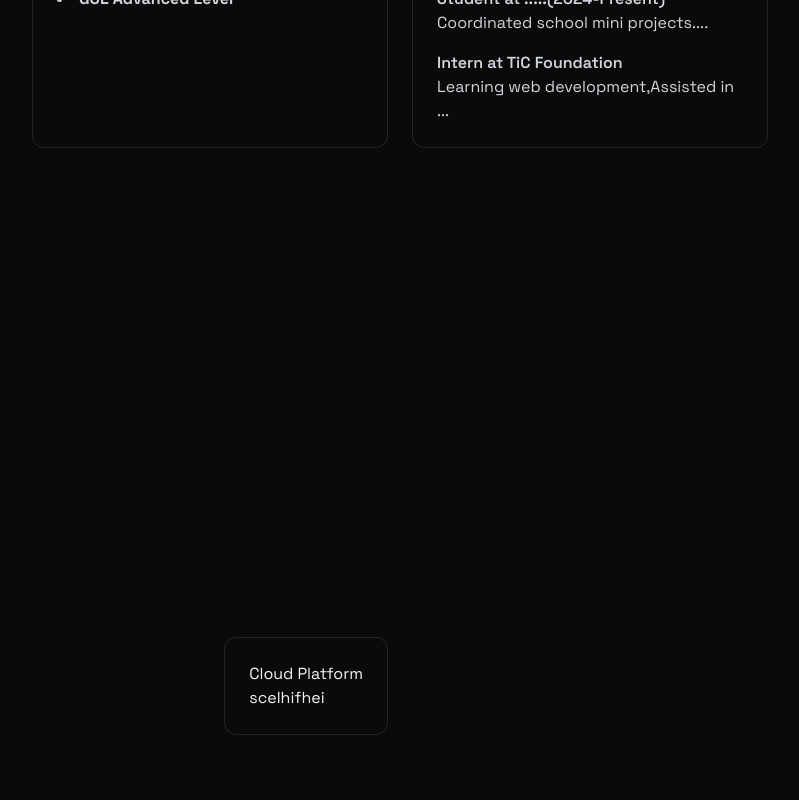
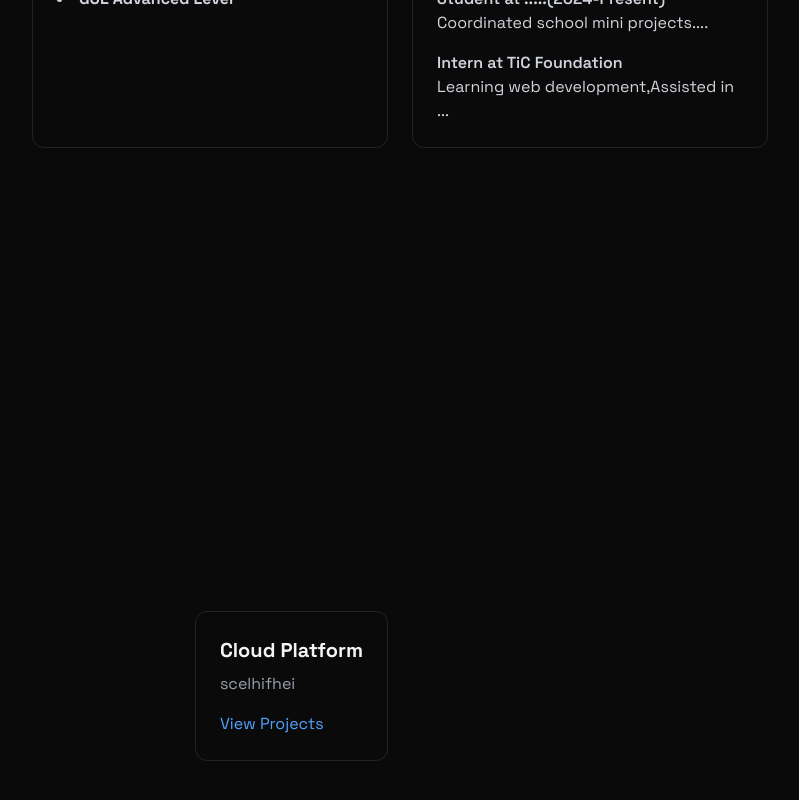
Before and after one commit to martinengo2108-collab/Learning_React_Js, a React (Vite) app in the folder Portfolio/: page / in a window 1280 px wide. Shown: the part 1348-2148 px from the top of the page, without its empty margins (240-1039 px from the left). Built offline with nearby package versions, Linux system fonts and the light colour scheme.

Commit message:
Refactor Project component for improved styling and structure

```diff
--- a/Portfolio/src/components/sections/Project.jsx
+++ b/Portfolio/src/components/sections/Project.jsx
@@ -11,10 +11,10 @@ export const Projects = () => {
                 <div className="grid grid-cols-1 md:grid-cols-2 gap-6">
                     <div className="p-6 rounded-xl border border-white/10 hover:-translate-y-1
                      hover:border-blue-500/30 hover:shadow-[0_2px_8px_rgba(59,130,2246,0.2)] transition">
-                        <h3 >
+                        <h3 className="text-xl font-bold mb-2" >
                             Cloud Platform
                         </h3>
-                        <p>
+                        <p className="text-gray-400 mb-4">
                             scelhifhei
                         </p>
                         <div>
@@ -28,6 +28,11 @@ export const Projects = () => {
                                 </span>
                             })}
                         </div>
+                        <div>
+                            <a href="#" className="text-blue-400 hover:text-blue-300 transition-colors">
+                                {" "}
+                                View Projects {" "}</a>
+                        </div>
                     </div>
                 </div>
 
```
